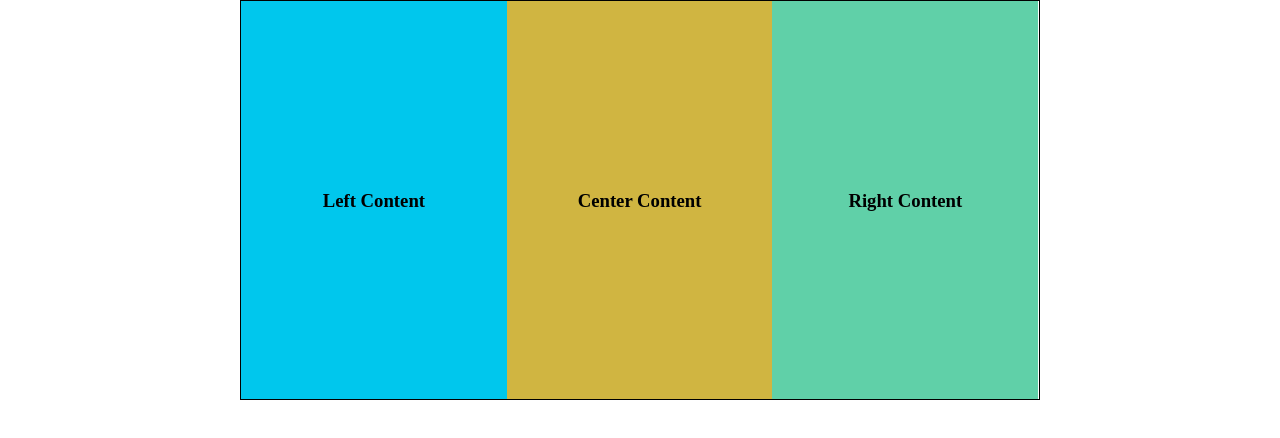
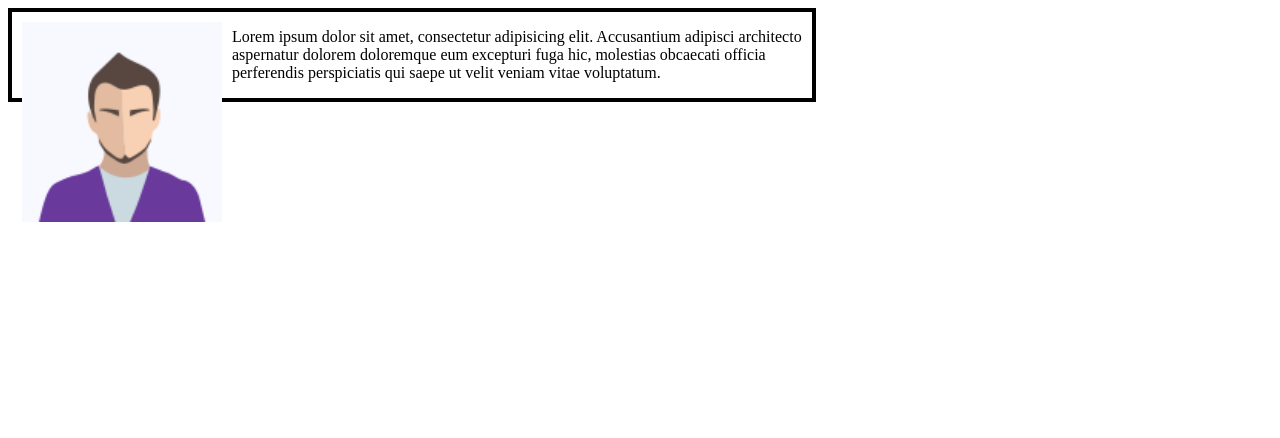
Before and after one commit to WahidinAji/Dicoding-DasarWeb, a plain HTML site: page index3.html in a window 1280 px wide. Drawn offline with Linux system fonts and the light colour scheme.

Commit message:
problem in floating

```diff
--- a/index3.html
+++ b/index3.html
@@ -3,62 +3,24 @@
 
 <head>
   <style>
-    * {
-      /* digunakan untuk menghapus seluruh padding dan margin standar yang diberikan browser pada elemen */
-      margin: 0;
-      padding: 0;
-
-      /* Menggunakan border-box dalam perhitungan dimensi box-nya */
-      box-sizing: border-box;
+    .container {
+      width: 800px;
+      border: 4px solid black;
     }
 
-    .container {
-      width: 800px;
-      height: 400px;
-      border: 1px solid black;
-      margin: 0 auto;
-    }
-
-    .left-content {
-      text-align: center;
-      line-height: 400px;
-      width: 33.3%;
-      height: 100%;
-      background-color: #00c7ed;
+    img {
       float: left;
-    }
-
-    .center-content {
-      text-align: center;
-      line-height: 400px;
-      width: 33.3%;
-      height: 100%;
-      background-color: #d0b541;
-      float: left;
-    }
-
-    .right-content {
-      text-align: center;
-      line-height: 400px;
-      width: 33.3%;
-      height: 100%;
-      background-color: #60d0a8;
-      float: left;
+      margin: 10px;
     }
   </style>
 </head>
 
 <body>
   <div class="container">
-    <div class="left-content">
-      <h3>Left Content</h3>
-    </div>
-    <div class="center-content">
-      <h3>Center Content</h3>
-    </div>
-    <div class="right-content">
-      <h3>Right Content</h3>
-    </div>
+    <img src="./assets/image/t-slider1.png" width="200px" alt="dicoding">
+    <p>Lorem ipsum dolor sit amet, consectetur adipisicing elit. Accusantium adipisci architecto aspernatur dolorem
+      doloremque eum excepturi fuga hic, molestias obcaecati officia perferendis perspiciatis qui saepe ut velit
+      veniam vitae voluptatum.</p>
   </div>
 </body>
 
```
Also changed, not shown: note.txt.
